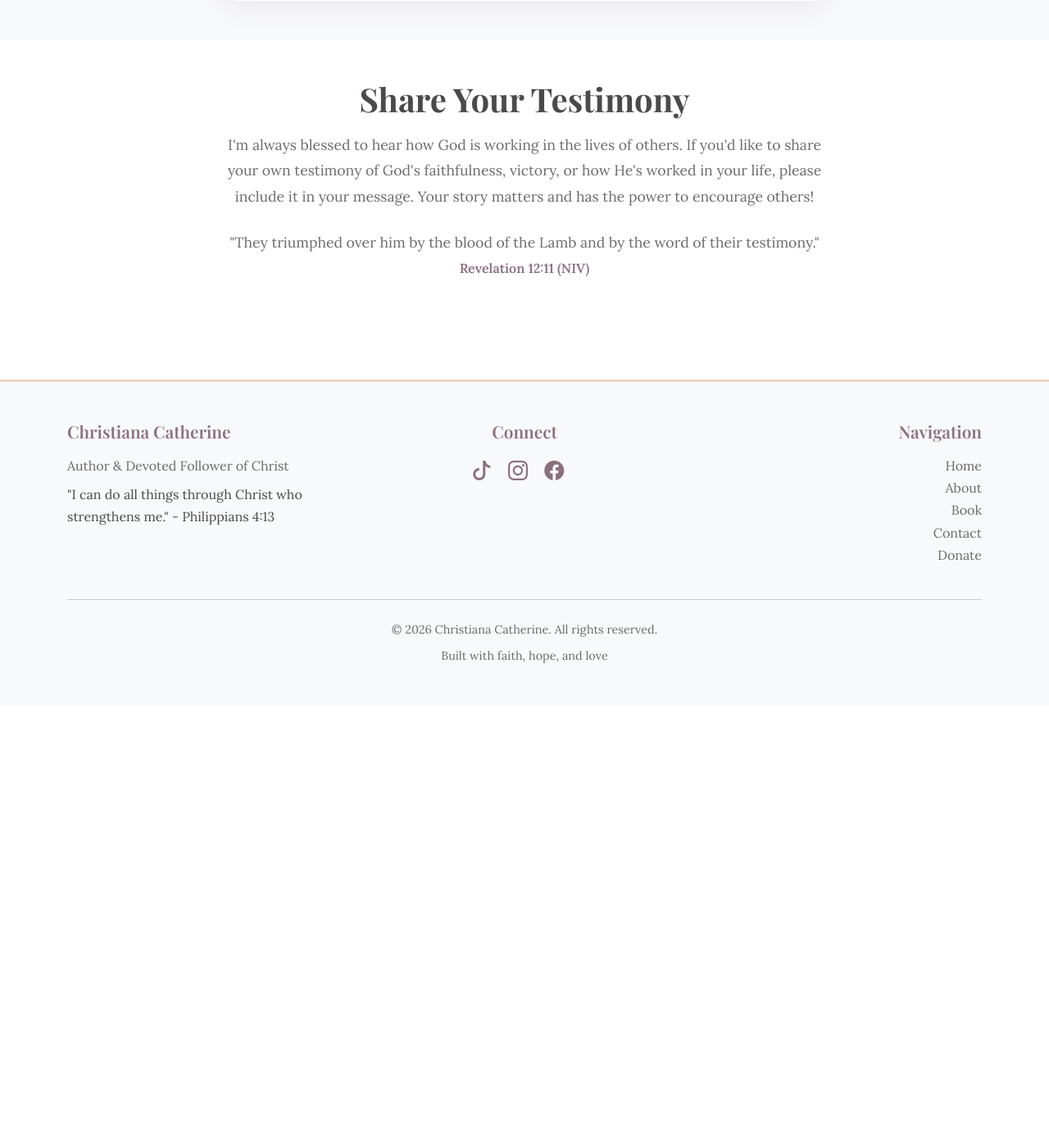
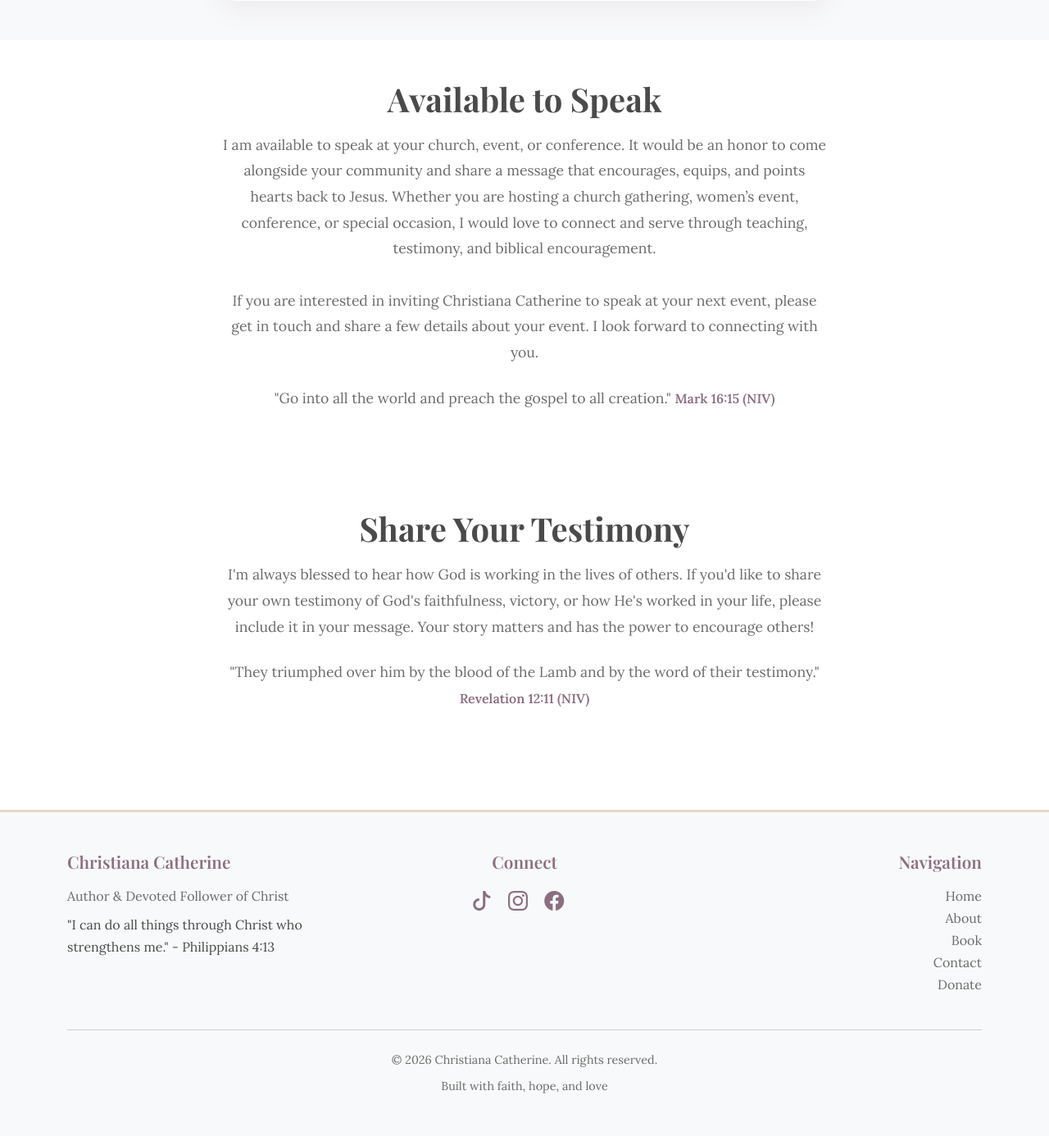
Before and after one commit to pals-iam/christy_project, a Django app: page /contact/ in a window 1280 px wide. Shown: the part 1998-3384 px from the top of the page at 82% size. Before the commit the page ends 2807 px from the top, so only its background shows below. Run offline with Django 4.2, Linux system fonts and the light colour scheme.

Commit message:
contact_page_content_update

```diff
--- a/website/templates/website/contact.html
+++ b/website/templates/website/contact.html
@@ -134,6 +134,27 @@
     </div>
 </section>
 
+<!-- Available to Speak Section -->
+<section class="testimonies-section py-5">
+    <div class="container">
+        <div class="row justify-content-center">
+            <div class="col-lg-8 text-center">
+                <h2 class="section-title">Available to Speak</h2>
+                <p class="section-text">
+                    I am available to speak at your church, event, or conference. It would be an honor to come alongside your community and share a message that encourages, equips, and points hearts back to Jesus.
+                    Whether you are hosting a church gathering, women’s event, conference, or special occasion, I would love to connect and serve through teaching, testimony, and biblical encouragement.
+                    <br><br>
+                    If you are interested in inviting Christiana Catherine to speak at your next event, please get in touch and share a few details about your event. I look forward to connecting with you.
+                </p>
+                <p class="section-text">
+                    "Go into all the world and preach the gospel to all creation."
+                    <span class="verse-reference">Mark 16:15 (NIV)</span>
+                </p>
+            </div>
+        </div>
+    </div>
+</section>
+
 <!-- Testimonies Section -->
 <section class="testimonies-section py-5">
     <div class="container">
```
